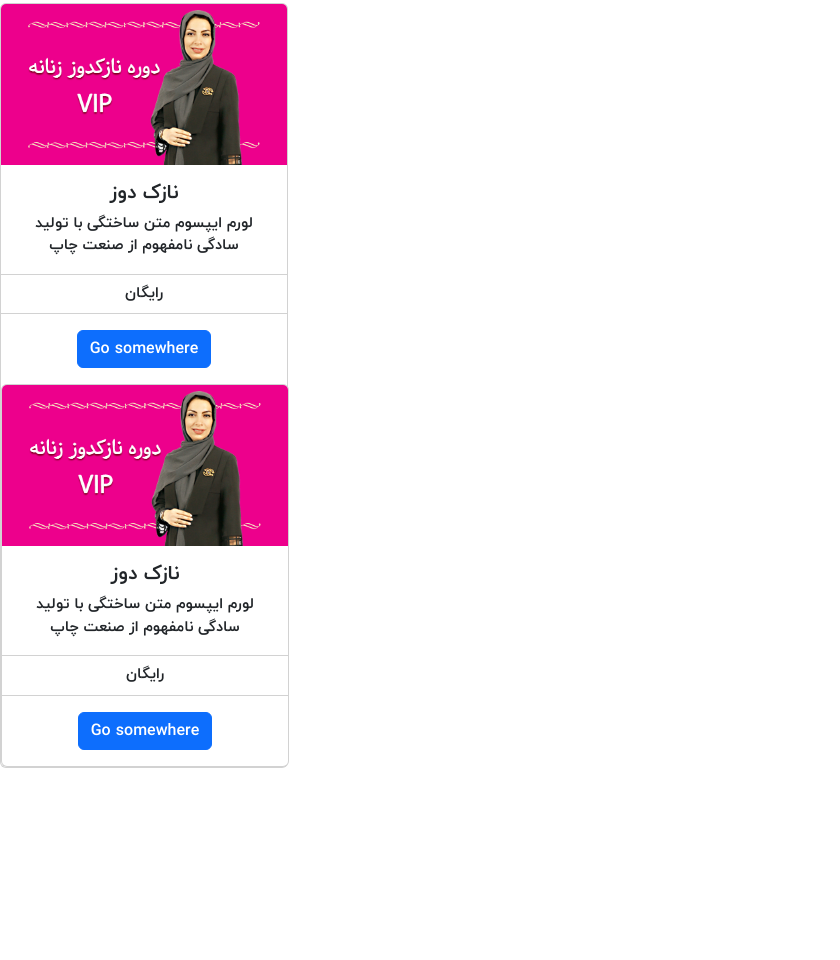
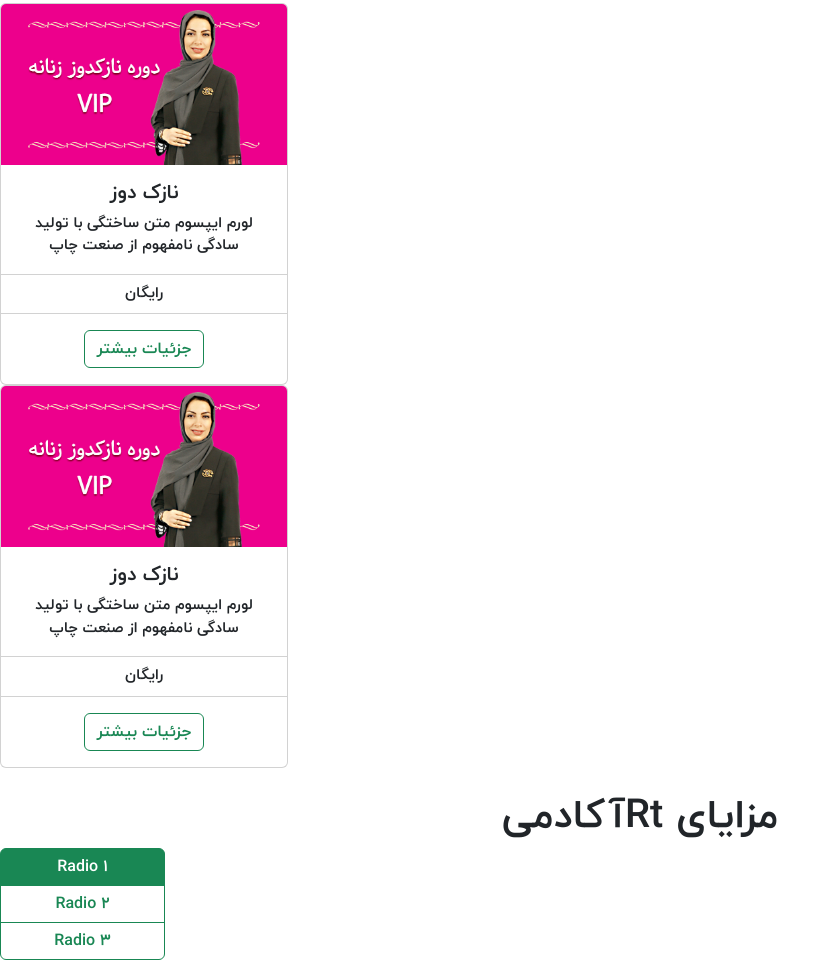
Before and after one commit to rohanitabar/landing_page, a plain HTML site: page index.html in a window 1280 px wide. Shown: the part 171-1131 px from the top of the page, without its empty margins (0-840 px from the left). Before the commit the page ends 939 px from the top, so only its background shows below. Drawn offline with Linux system fonts and the light colour scheme; a script that the page names is missing.

Commit message:
sakht mazaya

```diff
--- a/index.html
+++ b/index.html
@@ -117,7 +117,7 @@
 
     <main>
         <h1 style="text-align: center; margin-top: 2%;">دوره ها</h1>
-        <div style="display: inline-block;">
+        <div>
             <div class="card" style="width: 18rem;">
                 <img src="./img/nazokdoz-zanane-vip.jpg" class="card-img-top" alt="...">
                 <div class="card-body" style="text-align:center;">
@@ -128,9 +128,9 @@
                     <li class="list-group-item">رایگان</li>
                 </ul>
                 <div class="card-body" style="text-align: center;">
-                    <a href="" class="btn btn-primary">Go somewhere</a>
+                    <a href=""><button type="button" class="btn btn-outline-success">جزئیات بیشتر</button></a>
                 </div>
-
+            </div>
             <div class="card" style="width: 18rem;">
                 <img src="./img/nazokdoz-zanane-vip.jpg" class="card-img-top" alt="...">
                 <div class="card-body" style="text-align:center;">
@@ -141,9 +141,18 @@
                     <li class="list-group-item">رایگان</li>
                 </ul>
                 <div class="card-body" style="text-align: center;">
-                        <a href="" class="btn btn-primary">Go somewhere</a>
+                    <a href=""><button type="button" class="btn btn-outline-success">جزئیات بیشتر</button></a>
                 </div>
             </div>
+        </div>
+        <h1 style="text-align: center; margin-top: 2%;"> آکادمیRt مزایای</h1>
+        <div class="btn-group-vertical" role="group" aria-label="Vertical radio toggle button group">
+            <input type="radio" class="btn-check" name="vbtn-radio" id="vbtn-radio1" autocomplete="off" checked>
+            <label class="btn btn-outline-success" style="width: 200%; height: 8%;" for="vbtn-radio1">Radio 1</label>
+            <input type="radio" class="btn-check" name="vbtn-radio" id="vbtn-radio2" autocomplete="off">
+            <label class="btn btn-outline-success" style="width: 200%; height: 8%;" for="vbtn-radio2">Radio 2</label>
+            <input type="radio" class="btn-check" name="vbtn-radio" id="vbtn-radio3" autocomplete="off">
+            <label class="btn btn-outline-success" style="width: 200%; height: 8%;" for="vbtn-radio3">Radio 3</label>
         </div>
     </main>
 
```
Also changed, not shown: color in bootstrap.JPG (added). Lines whose indentation alone changed are shown as unchanged.
